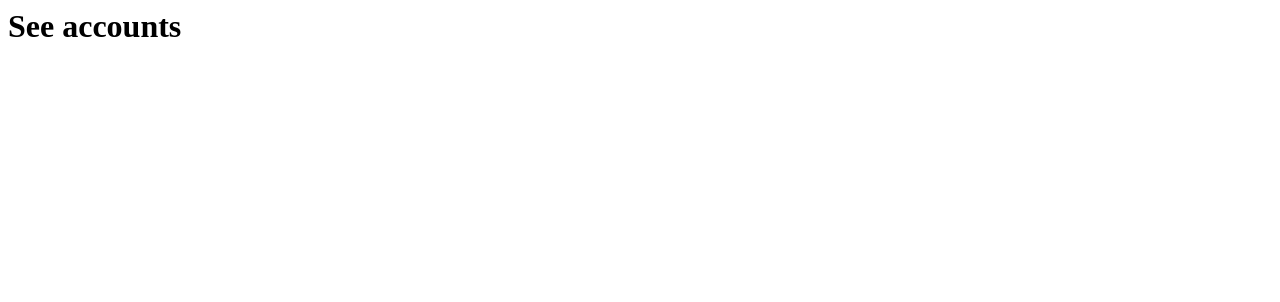
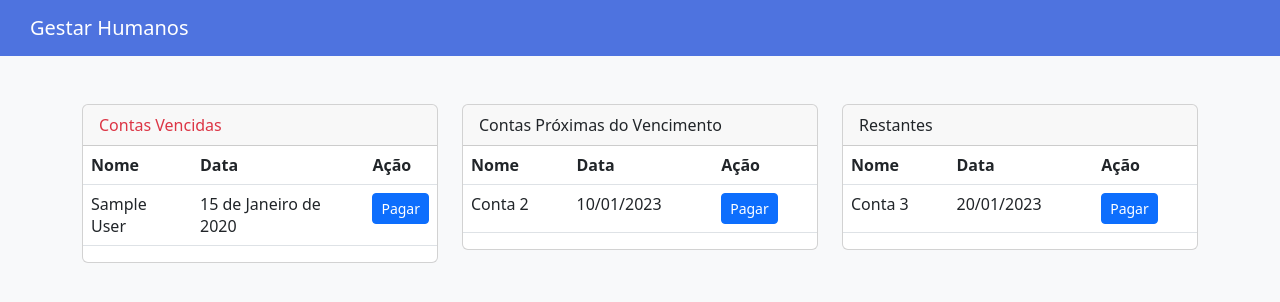
Before and after one commit to ricardoramospereira/FINASS, a Django app: page /accounts/see_accounts/ in a window 1280 px wide. Shown: the top 302 px of the page. Run offline with Django 4.2, Linux system fonts and the light colour scheme; tables that the repository leaves empty hold one stand-in row (values such as "Sample post").

Commit message:
paid_account

```diff
--- a/accounts/templates/accounts/see_accounts.html
+++ b/accounts/templates/accounts/see_accounts.html
@@ -1 +1,94 @@
-<h1>See accounts</h1>
+{% extends 'financial/base_finantial.html' %}
+
+{% block 'context' %}
+   <div class="container mt-5">
+    <div class="row">
+
+        <!-- Contas Vencidas Card -->
+        <div class="col-md-4">
+            <div class="card">
+                <div class="card-header">
+                    <span class="text-danger">Contas Vencidas</span>
+                </div>
+                <table class="table">
+                    <thead>
+                    <tr>
+
+                        <th>Nome</th>
+                        <th>Data</th>
+                        <th>Ação</th>
+
+                    </tr>
+                    </thead>
+                    <tbody>
+                    <!-- Exemplo de uma conta -->
+                    <tr>
+                    {% for overdue in overdue_account%}
+                        <td>{{ overdue }}</td>
+                        <td>{{ overdue.bill_day }}</td>
+                        <td><button class="btn btn-primary btn-sm">Pagar</button></td>
+                    {% endfor %}
+                    </tr>
+                    </tbody>
+                </table>
+            </div>
+        </div>
+
+        <!-- Contas Próximas do Vencimento Card -->
+        <div class="col-md-4">
+            <div class="card">
+                <div class="card-header">
+                    Contas Próximas do Vencimento
+                </div>
+                <table class="table">
+                    <thead>
+                    <tr>
+                        <th>Nome</th>
+                        <th>Data</th>
+                        <th>Ação</th>
+                    </tr>
+                    </thead>
+                    <tbody>
+                    <!-- Exemplo de uma conta -->
+                    <tr>
+                        <td>Conta 2</td>
+                        <td>10/01/2023</td>
+                        <td><button class="btn btn-primary btn-sm">Pagar</button></td>
+                    </tr>
+                    </tbody>
+                </table>
+            </div>
+        </div>
+
+        <!-- Restantes Card -->
+        <div class="col-md-4">
+            <div class="card">
+                <div class="card-header">
+                    Restantes
+                </div>
+                <table class="table">
+                    <thead>
+                    <tr>
+                        <th>Nome</th>
+                        <th>Data</th>
+                        <th>Ação</th>
+                    </tr>
+                    </thead>
+                    <tbody>
+                    <!-- Exemplo de uma conta -->
+                    <tr>
+                        <td>Conta 3</td>
+                        <td>20/01/2023</td>
+                        <td><button class="btn btn-primary btn-sm">Pagar</button></td>
+                    </tr>
+                    </tbody>
+                </table>
+            </div>
+        </div>
+    </div>
+</div>
+
+
+
+
+{% endblock %}
--- a/accounts/views.py
+++ b/accounts/views.py
@@ -1,8 +1,9 @@
 from django.shortcuts import render, redirect
 from financial.models import Category
-from .models import Bill_to_pay
+from .models import Bill_to_pay, PaidBills
 from django.contrib.messages import constants
 from django.contrib import messages
+from datetime import datetime
 
 # Create your views here.
 def accounts(request):
@@ -46,4 +47,12 @@ def accounts(request):
 
 
 def see_accounts(request):
-    return render(request, 'accounts/see_accounts.html')
+    current_date = datetime.now().date()
+
+    # Obter IDs de contas pagas no mês atual
+    paid_account_ids = PaidBills.objects.filter(date_bill__month=current_date.month).values_list('account_id', flat=True)
+
+    # Obter contas que estão vencidas e não foram pagas
+    overdue_account = Bill_to_pay.objects.filter(bill_day__lt=current_date).exclude(id__in=paid_account_ids)
+
+    return render(request, 'accounts/see_accounts.html', {'overdue_account': overdue_account})
```
Also changed, not shown: db.sqlite.
